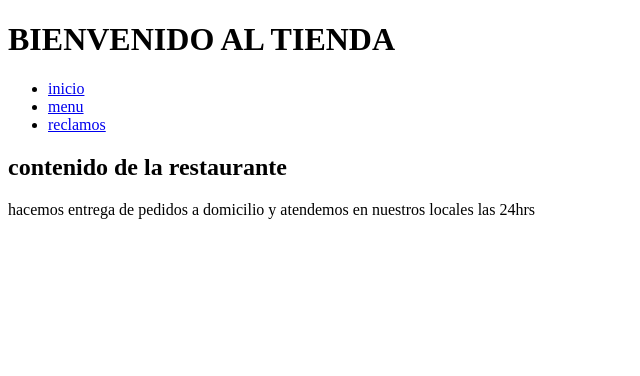
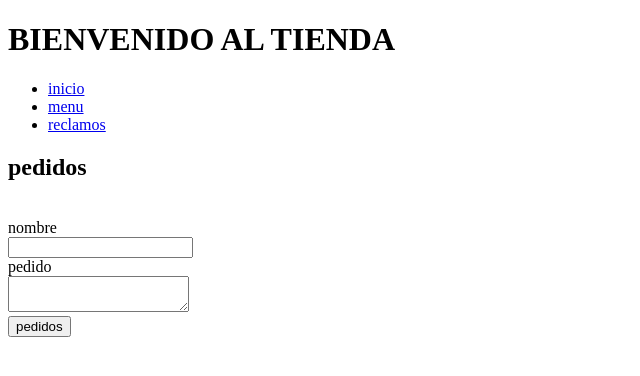
Before and after one commit to dailux/recuperatorio, a plain HTML site: page pedidos.html in a window 1280 px wide. Shown: the whole page, without its empty margins (0-640 px from the left). Drawn offline with Linux system fonts and the light colour scheme.

Commit message:
entrega del recuperatorio le agregue un funcion para cargar pedidos

```diff
--- a/pedidos.html
+++ b/pedidos.html
@@ -18,10 +18,17 @@
             </ul>
         </nav>
         <main>
-            <section id="inicio">
+            <section id="pedidos">
 
-            <h2>contenido de la restaurante</h2>
-            <p>hacemos entrega de pedidos a domicilio y atendemos en nuestros locales las 24hrs</p>
+            <h2>pedidos</h2>
+            <form action="pedido"method="pedidos"><br>
+                <label for="nombre">nombre</label><br>
+                <input type="text" name="nombre" id="nombre"><br>
+                <label for="pedido">pedido</label><br>
+                <textarea nombre="pedido"id="pedido"></textarea><br>
+                <input type="submit"value="pedidos">
+
+            </form>
             </section>
 
         </main>
```
